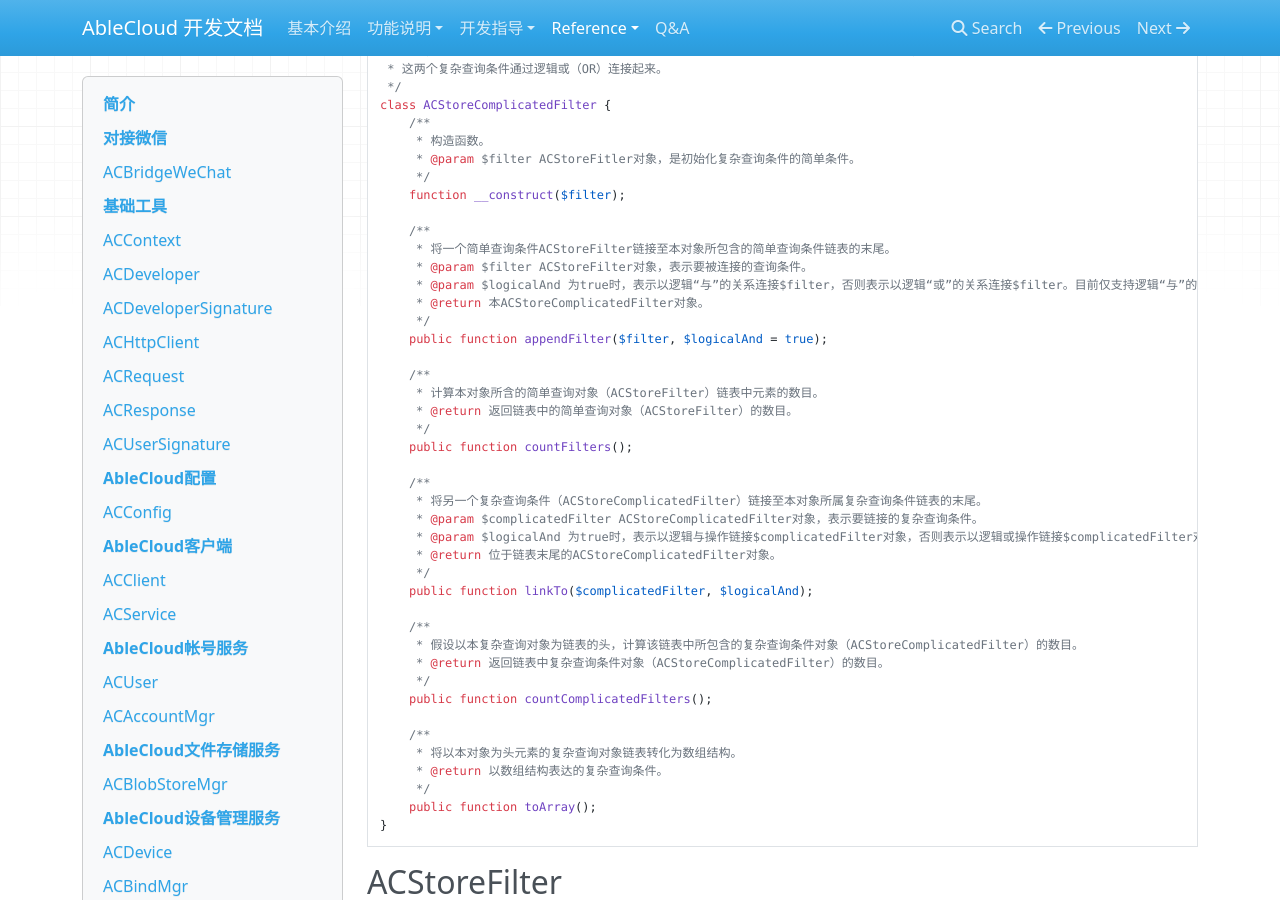
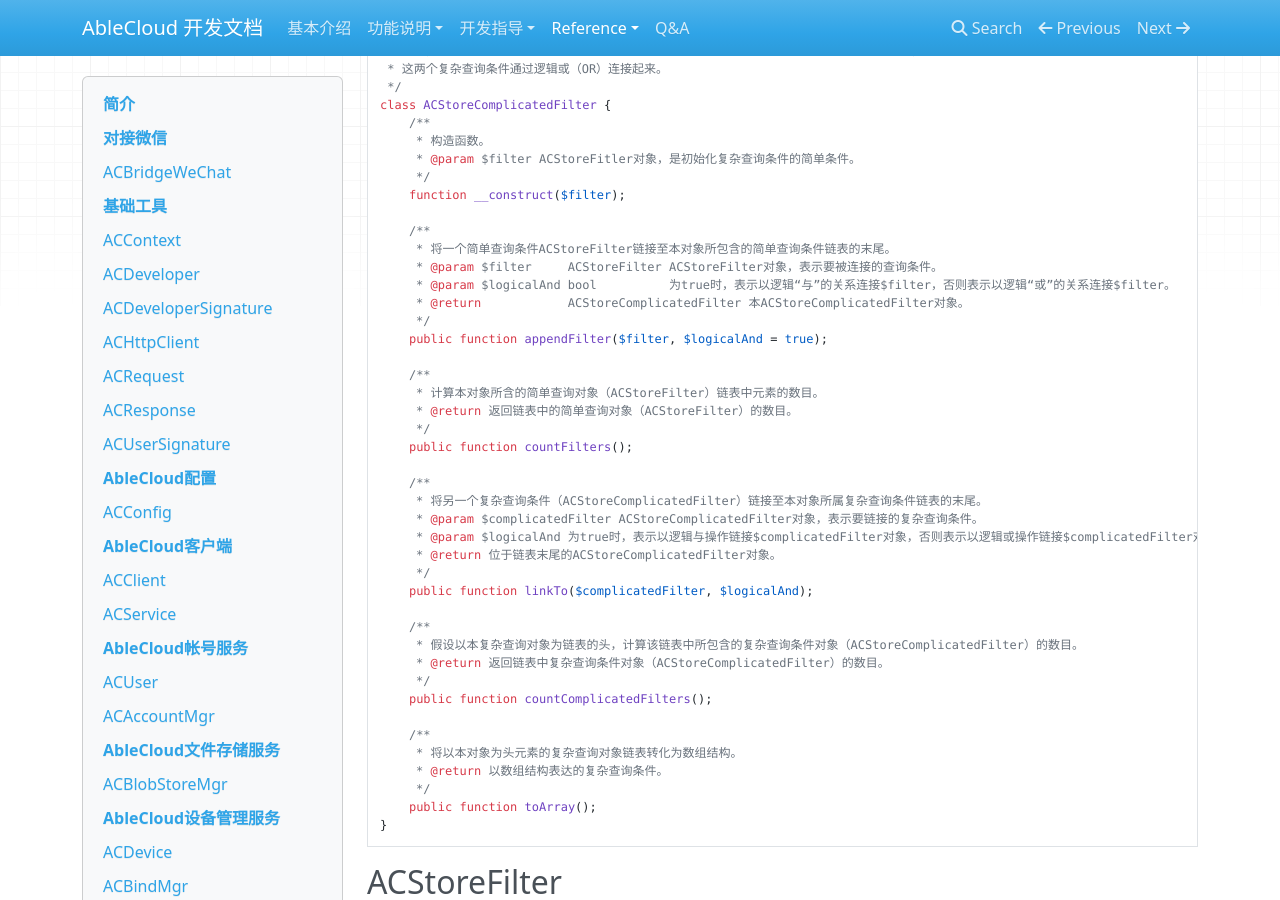
Before and after one commit to JessonW/rd_docs, an MkDocs documentation site: the page built from docs/reference/php.md, in a window 1280 px wide and 900 px high, scrolled down 28512 px. Built offline with MkDocs 1.6.1, drawn with Linux system fonts in a browser that asks for light colours; nearby versions of some CDN libraries; old or Windows-style settings are respelled for this version of MkDocs.

Commit message:
update PHP API document for v1.4.1

```diff
--- a/docs/reference/php.md
+++ b/docs/reference/php.md
@@ -1575,9 +1575,9 @@
 
     /**
      * 将一个简单查询条件ACStoreFilter链接至本对象所包含的简单查询条件链表的末尾。
-     * @param $filter ACStoreFilter对象，表示要被连接的查询条件。
-     * @param $logicalAnd 为true时，表示以逻辑“与”的关系连接$filter，否则表示以逻辑“或”的关系连接$filter。目前仅支持逻辑“与”的连接关系。
-     * @return 本ACStoreComplicatedFilter对象。
+     * @param $filter     ACStoreFilter ACStoreFilter对象，表示要被连接的查询条件。
+     * @param $logicalAnd bool          为true时，表示以逻辑“与”的关系连接$filter，否则表示以逻辑“或”的关系连接$filter。
+     * @return            ACStoreComplicatedFilter 本ACStoreComplicatedFilter对象。
      */
     public function appendFilter($filter, $logicalAnd = true);
 
```
